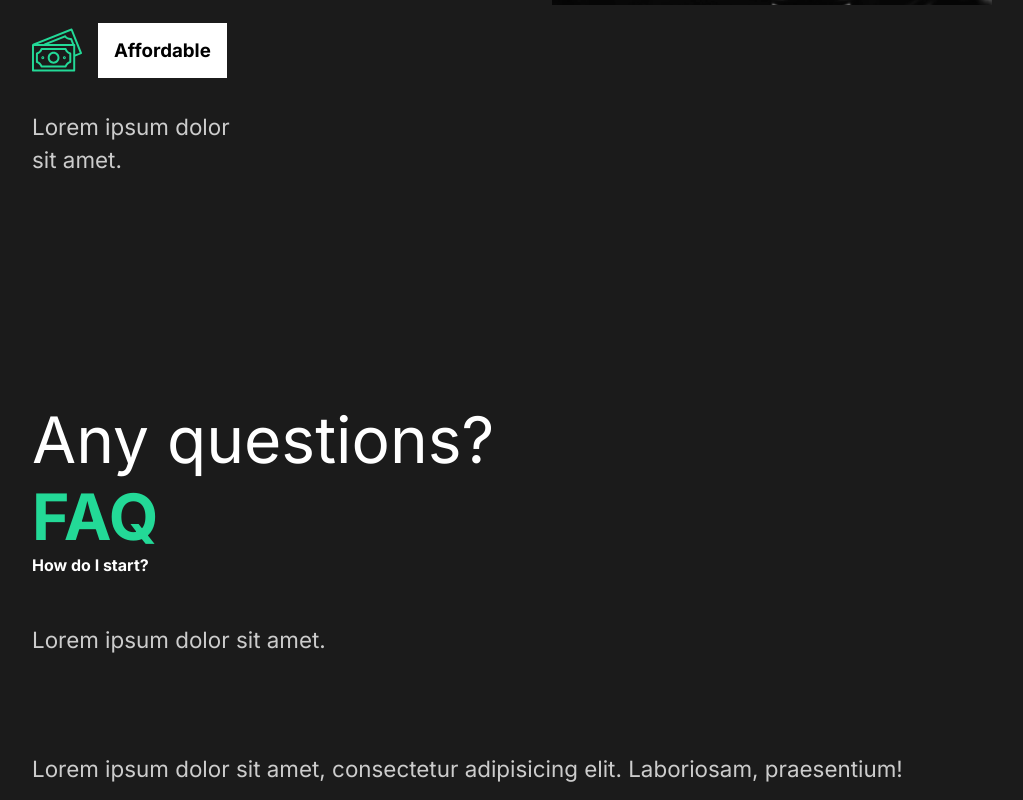
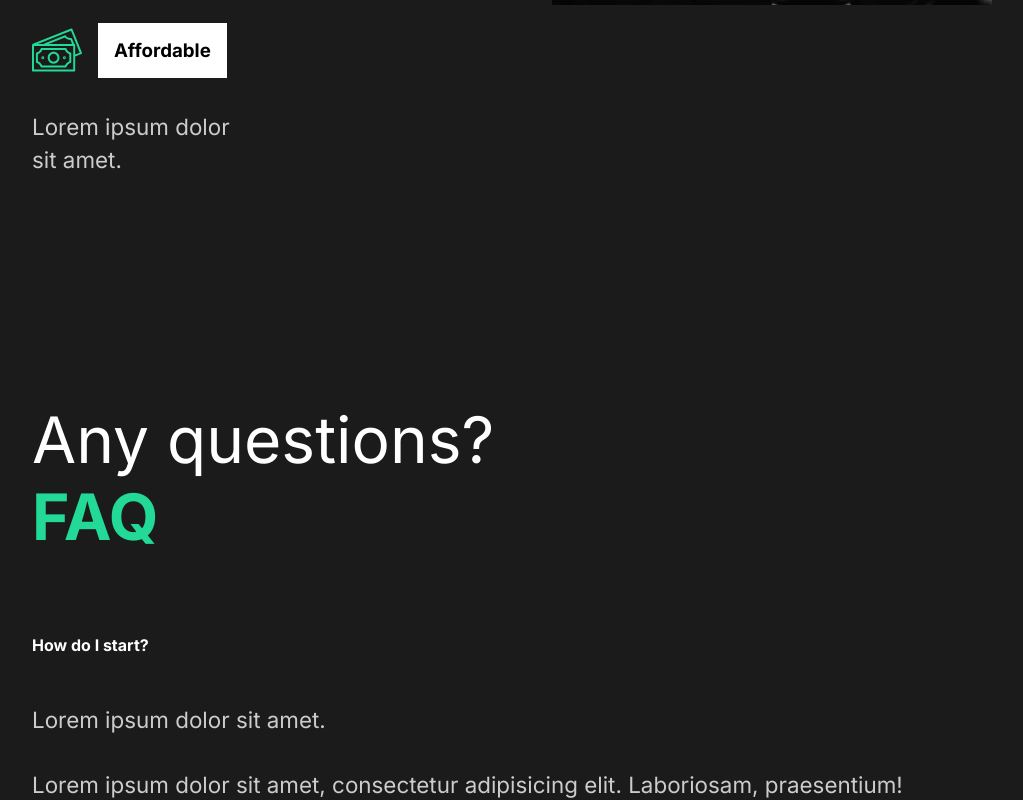
Before and after one commit to jos3ph-m/Capture, a React (Create React App) app: page / in a window 1280 px wide. Shown: the part 1750-2550 px from the top of the page, without its empty margins (128-1151 px from the left). Built offline with nearby package versions, Linux system fonts and the light colour scheme.

Commit message:
Furthering the styles on FaqSection

```diff
--- a/src/components/FaqSection.js
+++ b/src/components/FaqSection.js
@@ -43,6 +43,26 @@ const Faq = styled(About)`
   span{
     display: block;
   }
+  h2{
+    padding-bottom: 2rem;
+    font-weight: lighter;
+  }
+  .faq-line{
+    background: #cccccc;
+    height: 0.2rem;
+    margin: 2rem 0rem;
+    width: 100%;
+  }
+  .question{
+    padding: 3rem 0rem;
+    cursor: pointer;
+  }
+  .answer{
+    padding: 2rem 0rem;
+    p {
+      padding: 1rem 0rem;
+    }
+  }
 `;
 
 export default FaqSection;
```
Also changed, not shown: 1 other file (tests, documents, lock files or other folders).
